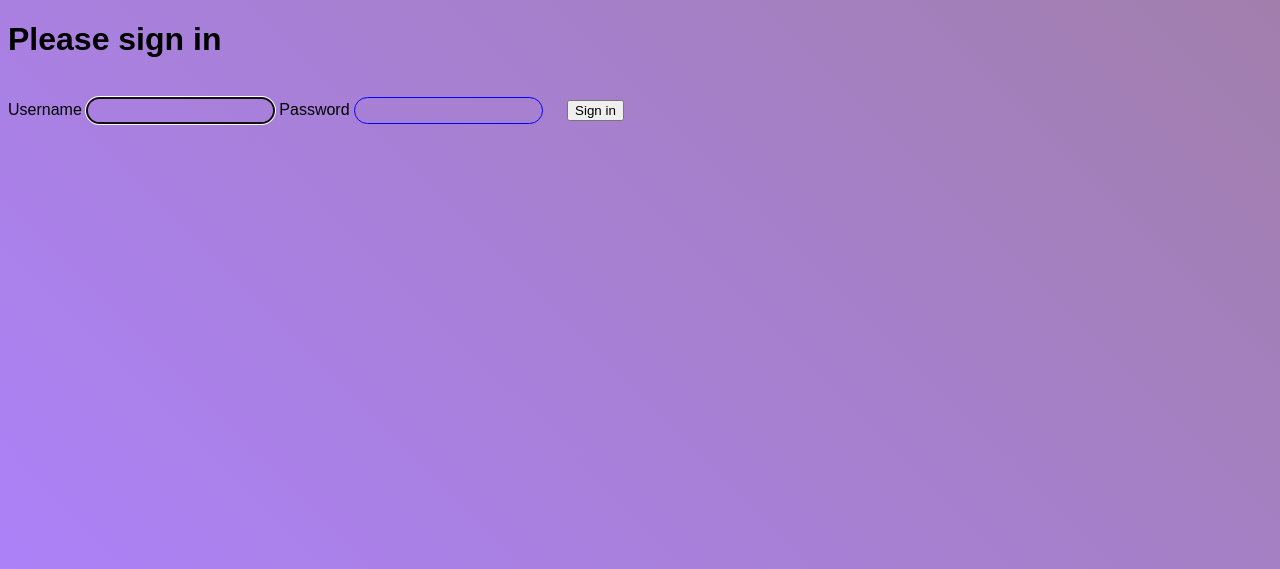
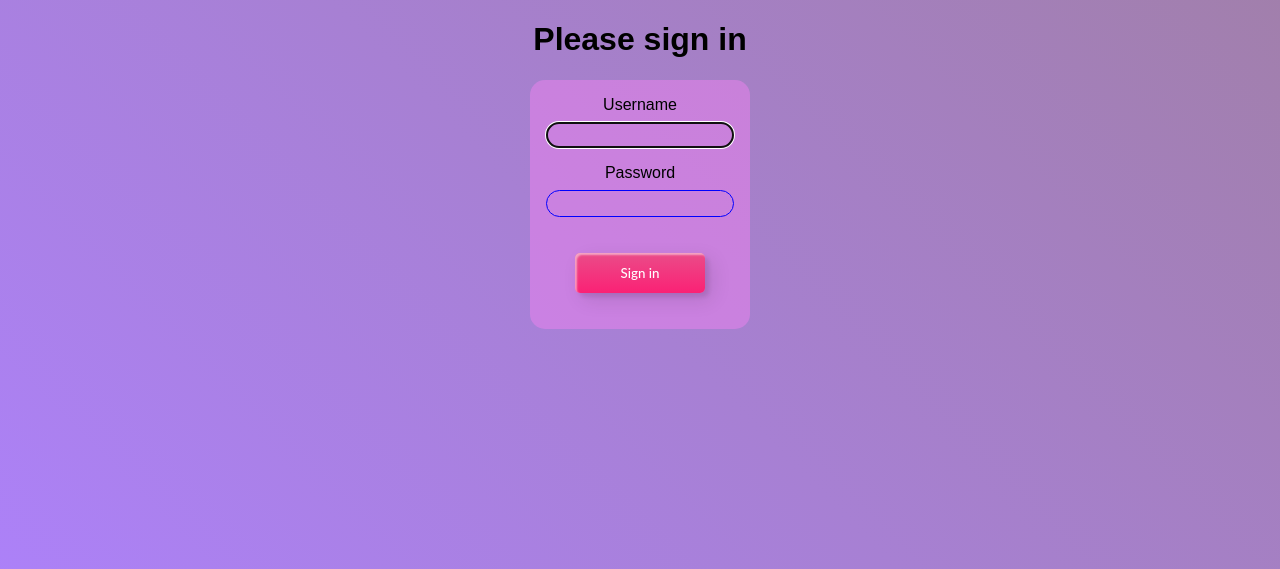
Before and after one commit to AnthonyWGit/AdFinemTemporis, a Symfony app: template templates/security/login.html.twig in a window 1280 px wide. Shown: the part 56-625 px from the top of the page. Run offline with Twig, Linux system fonts and the light colour scheme; the template is opened without the code that fills it, so the values that code supplies are empty; some libraries are stand-ins or nearby versions; some web fonts are replaced.

Commit message:
putting style for the form

```diff
--- a/templates/security/login.html.twig
+++ b/templates/security/login.html.twig
@@ -14,18 +14,28 @@
         </div>
     {% endif %}
 
-    <h1 class="h3 mb-3 font-weight-normal">Please sign in</h1>
-    <label for="inputUsername">Username</label>
-    <input type="text" value="{{ last_username }}" name="username" id="inputUsername" class="form-control" autocomplete="username" required autofocus>
-    <label for="inputPassword">Password</label>
-    <input type="password" name="password" id="inputPassword" class="form-control" autocomplete="current-password" required>
+    <h1 class="centerTitle h3 mb-3 font-weight-normal">Please sign in</h1>
+    <div class="formGlobal">
+        <div class="formInside">
+            <div class="formRow">
+                <label for="inputUsername">Username</label>
+                <input type="text" value="{{ last_username }}" name="username" id="inputUsername" class="form-control" autocomplete="username" required autofocus>
+            </div>
+            <div class="formRow">
+                <label for="inputPassword">Password</label>
+                <input type="password" name="password" id="inputPassword" class="form-control" autocomplete="current-password" required>
+            </div>
 
     <input type="hidden" name="_csrf_token"
            value="{{ csrf_token('authenticate') }}"
     >
+    <div class="formRow">
+        <button class="custom-btn btn-11" type="submit">  Sign in </button>
+    </div>
 
-    <button class="btn btn-lg btn-primary" type="submit">
-        Sign in
-    </button>
+        </div>
+    </div>
+
+
 </form>
 {% endblock %}
```
